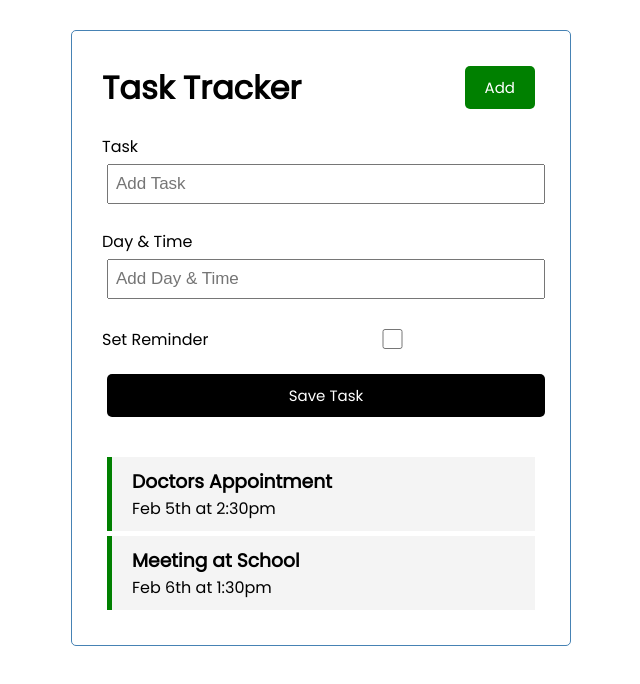
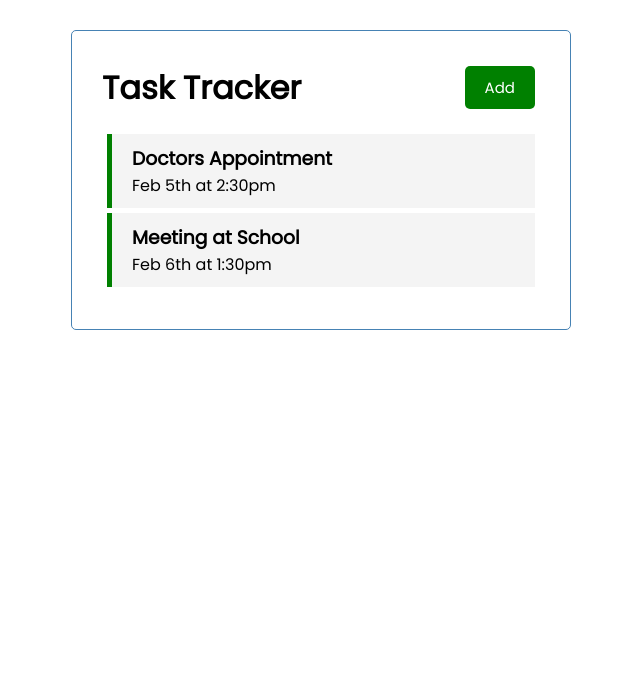
Before and after one commit to somayehbhr/task-tracker, a React (Create React App) app: page / in a window 1280 px wide. Shown: the top 684 px of the page, without its empty margins (319-959 px from the left). Built offline with nearby package versions, Linux system fonts and the light colour scheme; some icons are missing.

Commit message:
feat: added showAddTask event

```diff
--- a/src/App.js
+++ b/src/App.js
@@ -4,6 +4,7 @@
 import AddTask from "./components/AddTask";
 
 function App() {
+	const [showAddTask, setShowAddTask] = useState(false);
 	const [tasks, setTasks] = useState([
 		{
 			id: 1,
@@ -45,8 +46,8 @@
 		<div className="container">
 			{/*<h1>Hello from react</h1>*/}
 			{/*<h2>Hello {name}</h2>*/}
-			<Header />
-			<AddTask onAdd={addTask} />
+			<Header showAdd={showAddTask} onAdd={() => setShowAddTask(!showAddTask)} />
+			{showAddTask && <AddTask onAdd={addTask} />}
 			{tasks.length > 0 ? <Tasks tasks={tasks} onDelete={deleteTask} onToggle={toggleReminder} /> : "No tasks to show!"}
 		</div>
 	);
--- a/src/components/Header.js
+++ b/src/components/Header.js
@@ -1,19 +1,19 @@
-import propTypes from 'prop-types';
-import Button from './Button';
+import propTypes from "prop-types";
+import Button from "./Button";
 
-const Header = ({ title }) => {
-	const onClick = () => {
-		console.log('click');
-	};
+const Header = ({ title, onAdd, showAdd }) => {
+	// const onClick = () => {
+	// 	console.log('click');
+	// };
 	return (
 		<header className="header">
 			<h1>{title}</h1>
-			<Button color="green" text="Add" onClick={onClick} />
+			<Button color={showAdd ? "red" : "green"} text={showAdd ? "Close" : "Add"} onClick={onAdd} />
 		</header>
 	);
 };
 Header.defaultProps = {
-	title: 'Task Tracker',
+	title: "Task Tracker",
 };
 Header.propTypes = {
 	title: propTypes.string.isRequired,
```
